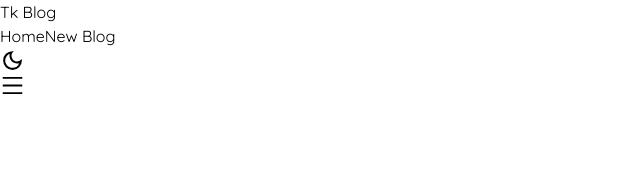
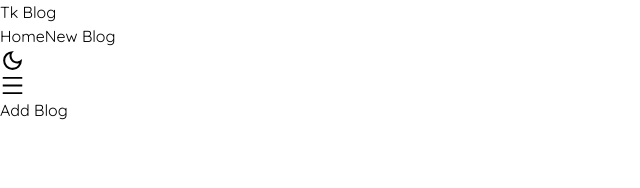
Before and after one commit to Tochukwu-Nwosu/blog-app, a React (Vite) app: page /create in a window 1280 px wide. Shown: the top 188 px of the page, without its empty margins (0-640 px from the left). Built offline with nearby package versions, Linux system fonts and the light colour scheme.

Commit message:
created NewBlog component

```diff
--- a/src/App.jsx
+++ b/src/App.jsx
@@ -1,3 +1,4 @@
+import NewBlog from "./components/NewBlog"
 import Blogs from "./components/Blogs"
 import Home from "./components/Home"
 import NavBar from "./components/NavBar"
@@ -12,6 +13,7 @@ const App = () => {
           <Routes>
             <Route index element={<Home />} />
             <Route path='/blogs/:id' element={<Blogs />} />
+            <Route path='/create' element={<NewBlog />} />
           </Routes>
         </main>
       </div>
--- a/src/components/Blogs.jsx
+++ b/src/components/Blogs.jsx
@@ -6,7 +6,6 @@ const Blogs = () => {
     const { data: blog, error, loading } = useFetch(`http://localhost:8000/blogs/${param.id}`)
     const { title, date, author, image, body } = blog
 
-    // Add style for mobile view
     return (
         <article className="sm:my-6 px-2 sm:px-4 2xl:px-5 py-2 2xl:py-3">
             { loading && <div className="py-2 xl:py-3">Loading...</div> }
--- /dev/null
+++ b/src/components/NewBlog.jsx
@@ -0,0 +1,11 @@
+
+
+const NewBlog = () => {
+  return (
+    <div>
+      <h1 className="text-3xl sm:text-4xl 2xl:text-5xl my-4 font-semibold text-blue-600">Add Blog</h1>
+    </div>
+  )
+}
+
+export default NewBlog
```
